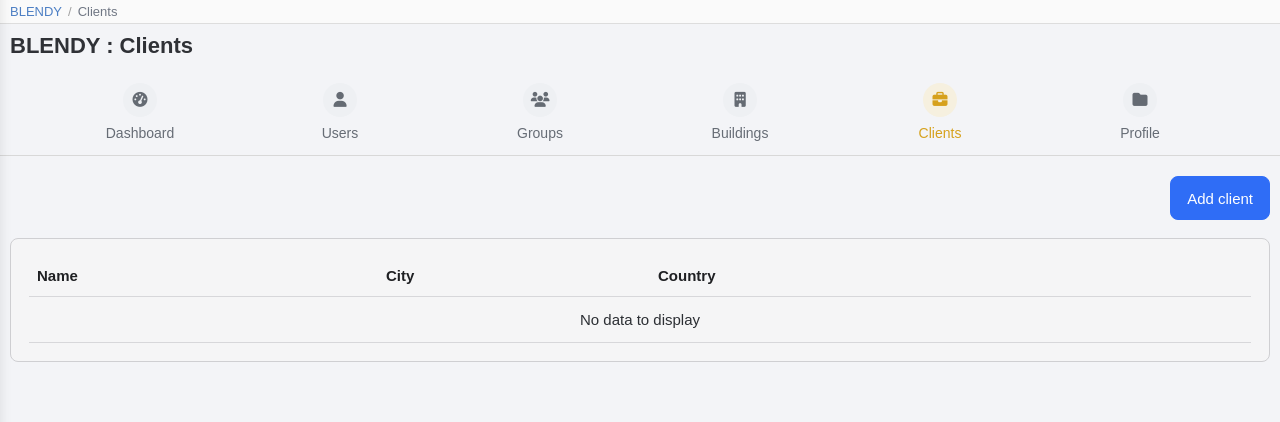
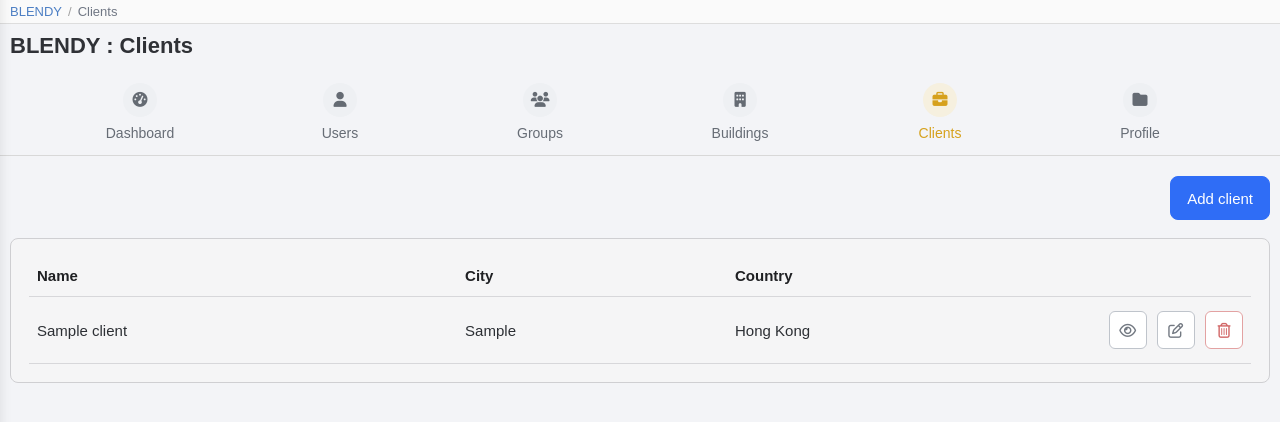
Before and after one commit to ConfitureCheung/Kaizen_2.0, a Django app: page /clients/ in a window 1280 px wide. Shown: the part 50-472 px from the top of the page. Run offline with Django 5.2, Linux system fonts and the light colour scheme; a user stored in the database is signed in; tables that the repository leaves empty hold one stand-in row (values such as "Sample post").

Commit message:
Updated Client Tag Functions

```diff
--- a/myportal/core/models.py
+++ b/myportal/core/models.py
@@ -1,5 +1,30 @@
 from django.conf import settings
 from django.db import models
+from django.utils.text import slugify
+
+
+PARTNERSHIP_CHOICES = [
+    ("skyforce", "Skyforce"),
+    ("others", "Others"),
+]
+
+COUNTRY_CHOICES = [
+    ("HK", "Hong Kong"),
+    ("CN", "China"),
+    ("JP", "Japan"),
+    ("KR", "South Korea"),
+    ("SG", "Singapore"),
+    ("TW", "Taiwan"),
+    ("AU", "Australia"),
+    ("GB", "United Kingdom"),
+    ("US", "United States"),
+    ("CA", "Canada"),
+    ("DE", "Germany"),
+    ("FR", "France"),
+    ("NL", "Netherlands"),
+    ("AE", "UAE"),
+    ("IN", "India"),
+]
 
 
 class DatabaseConnection(models.Model):
@@ -28,16 +53,34 @@
 
 class Client(models.Model):
     name = models.CharField(max_length=255, unique=True)
-    code = models.SlugField(max_length=100, unique=True)
+    code = models.SlugField(max_length=100, unique=True, blank=True, null=True)
+    address = models.CharField(max_length=500, blank=True)
+    city = models.CharField(max_length=100, blank=True)
+    state = models.CharField(max_length=100, blank=True)
+    postal = models.CharField(max_length=20, blank=True)
+    country = models.CharField(max_length=5, choices=COUNTRY_CHOICES, default="HK", blank=True)
+    partnership = models.CharField(max_length=20, choices=PARTNERSHIP_CHOICES, default="skyforce", blank=True)
+    phone = models.CharField(max_length=50, blank=True)
+    fax = models.CharField(max_length=50, blank=True)
+    logo = models.ImageField(upload_to="client_logos/", blank=True, null=True)
     contact_person = models.CharField(max_length=255, blank=True)
     email = models.EmailField(blank=True)
-    phone = models.CharField(max_length=50, blank=True)
-    address = models.TextField(blank=True)
     is_active = models.BooleanField(default=True)
     created_at = models.DateTimeField(auto_now_add=True)
 
     class Meta:
         ordering = ["name"]
+
+    def save(self, *args, **kwargs):
+        if not self.code:
+            base_slug = slugify(self.name) or "client"
+            unique_slug = base_slug
+            counter = 1
+            while Client.objects.filter(code=unique_slug).exclude(pk=self.pk).exists():
+                unique_slug = f"{base_slug}-{counter}"
+                counter += 1
+            self.code = unique_slug
+        super().save(*args, **kwargs)
 
     def __str__(self):
         return self.name
--- a/myportal/core/urls.py
+++ b/myportal/core/urls.py
@@ -4,15 +4,21 @@
 urlpatterns = [
     path("users/", views.users_view, name="users"),
     path("users/add/", views.user_detail_view, name="user_detail"),
+
     path("groups/", views.groups_view, name="groups"),
     path("groups/add/", views.group_detail_view, name="group_detail"),
     path("groups/<int:pk>/", views.group_saved_view, name="group_saved"),
     path("groups/<int:pk>/members/", views.group_members_view, name="group_members"),
+
     path("buildings/", views.buildings_view, name="buildings"),
     path("buildings/add/", views.building_detail_view, name="building_detail"),
     path("buildings/report/", views.building_report_view, name="building_report"),
+
     path("clients/", views.clients_view, name="clients"),
     path("clients/add/", views.client_detail_view, name="client_detail"),
-    path("clients/saved/", views.client_saved_view, name="client_saved"),
+    path("clients/<int:pk>/edit/", views.client_detail_view, name="client_edit"),
+    path("clients/<int:pk>/delete/", views.client_delete_view, name="client_delete"),
+    path("clients/<int:pk>/", views.client_saved_view, name="client_saved"),
+
     path("profile/", views.profile_view, name="profile"),
 ]
--- a/myportal/core/views.py
+++ b/myportal/core/views.py
@@ -3,7 +3,7 @@
 from django.shortcuts import render, get_object_or_404, redirect
 from django.urls import reverse
 
-from .models import Client, Building, ClientGroup, BuildingUser
+from .models import Client, Building, ClientGroup, BuildingUser, COUNTRY_CHOICES, PARTNERSHIP_CHOICES
 from accounts.forms import UserProfileForm
 from accounts.models import UserProfile
 
@@ -205,9 +205,76 @@
         clients = Client.objects.all()
     else:
         clients = Client.objects.filter(memberships__user=request.user).distinct()
+    deleted_name = request.session.pop("client_deleted_name", None)
     return render(request, "core/clients.html", {
         **get_sidebar_context(request.user),
-        "clients": clients
+        "clients": clients,
+        "deleted_name": deleted_name,
+    })
+
+
+@login_required
+def client_delete_view(request, pk):
+    if request.method != "POST":
+        return redirect("clients")
+    client = get_object_or_404(Client, pk=pk)
+    name = client.name
+    client.delete()
+    request.session["client_deleted_name"] = name
+    return redirect("clients")
+
+
+@login_required
+def client_detail_view(request, pk=None):
+    client = get_object_or_404(Client, pk=pk) if pk else None
+    if request.method == "POST":
+        name = request.POST.get("client_name", "").strip()
+        if not name:
+            return render(request, "core/client_detail.html", {
+                **get_sidebar_context(request.user),
+                "client": client, "country_choices": COUNTRY_CHOICES,
+                "partnership_choices": PARTNERSHIP_CHOICES, "name_error": True,
+            })
+        data = {
+            "name": name,
+            "address":     request.POST.get("client_address", "").strip(),
+            "city":        request.POST.get("client_city", "").strip(),
+            "state":       request.POST.get("client_state", "").strip(),
+            "postal":      request.POST.get("client_postal", "").strip(),
+            "country":     request.POST.get("client_country", "HK"),
+            "partnership": request.POST.get("client_partnership", "skyforce"),
+            "phone":       request.POST.get("client_phone", "").strip(),
+            "fax":         request.POST.get("client_fax", "").strip(),
+        }
+        if client:
+            for k, v in data.items():
+                setattr(client, k, v)
+            if request.FILES.get("client_logo"):
+                client.logo = request.FILES["client_logo"]
+            client.save()
+        else:
+            client = Client(**data)
+            if request.FILES.get("client_logo"):
+                client.logo = request.FILES["client_logo"]
+            client.save()
+        return redirect(reverse("client_saved", args=[client.pk]) + "?created=1")
+
+    return render(request, "core/client_detail.html", {
+        **get_sidebar_context(request.user),
+        "client": client,
+        "country_choices": COUNTRY_CHOICES,
+        "partnership_choices": PARTNERSHIP_CHOICES,
+    })
+
+
+@login_required
+def client_saved_view(request, pk):
+    client = get_object_or_404(Client, pk=pk)
+    created = request.GET.get("created")
+    return render(request, "core/client_saved.html", {
+        **get_sidebar_context(request.user),
+        "client": client,
+        "created": created,
     })
 
 
@@ -237,17 +304,3 @@
         "form": form,
         "profile": profile,
     })
-
-
-@login_required
-def client_detail_view(request):
-    return render(request, "core/client_detail.html", {
-        **get_sidebar_context(request.user),
-    })
-
-
-@login_required
-def client_saved_view(request):
-    return render(request, "core/client_saved.html", {
-        **get_sidebar_context(request.user),
-    })
--- a/myportal/static/css/app.css
+++ b/myportal/static/css/app.css
@@ -786,6 +786,32 @@
 .client-form-grid {
     display: grid;
     gap: 18px;
+}
+
+.client-logo-field {
+    align-self: start;
+}
+
+.client-logo-preview {
+    margin-top: 8px;
+    width: 140px;
+    height: 60px;
+    border: 1px solid #d4d4d4;
+    border-radius: 8px;
+    background: #fff;
+    display: flex;
+    align-items: center;
+    justify-content: center;
+    overflow: hidden;
+}
+
+.client-logo-preview-img {
+    max-width: 100%;
+    max-height: 100%;
+    width: auto;
+    height: auto;
+    display: block;
+    object-fit: contain;
 }
 
 .client-form-grid-2 {
--- a/myportal/templates/core/clients.html
+++ b/myportal/templates/core/clients.html
@@ -1,11 +1,18 @@
 {% extends "base.html" %}
-
 {% block title %}Clients{% endblock %}
 {% block breadcrumb %}Clients{% endblock %}
 {% block page_title %}BLENDY : Clients{% endblock %}
 
 {% block content %}
 <div class="clients-page">
+
+  {% if deleted_name %}
+  <div class="inline-message inline-message-success" id="delete-msg" style="margin-bottom:14px;">
+      <i class="fa-solid fa-check-circle" style="margin-right:6px;"></i>
+      &ldquo;{{ deleted_name }}&rdquo; has been successfully deleted.
+  </div>
+  {% endif %}
+
   <div class="page-actions">
       <a href="{% url 'client_detail' %}" class="primary-btn">Add client</a>
   </div>
@@ -21,11 +28,50 @@
               </tr>
           </thead>
           <tbody>
-                <tr>
-                    <td colspan="4" class="table-empty">No data to display</td>
+              {% if clients %}
+                  {% for client in clients %}
+                  <tr id="client-row-{{ client.pk }}">
+                      <td>{{ client.name }}</td>
+                      <td>{{ client.city|default:"-" }}</td>
+                      <td>{{ client.get_country_display }}</td>
+                      <td class="row-actions">
+                          <a href="{% url 'client_saved' client.pk %}" class="icon-action" title="View">
+                              <i class="fa-regular fa-eye"></i>
+                          </a>
+                          <a href="{% url 'client_edit' client.pk %}" class="icon-action" title="Edit">
+                              <i class="fa-regular fa-pen-to-square"></i>
+                          </a>
+                          <button type="button" class="icon-action danger" title="Delete"
+                                  onclick="confirmDelete({{ client.pk }}, '{{ client.name|escapejs }}')">
+                              <i class="fa-regular fa-trash-can"></i>
+                          </button>
+                      </td>
                   </tr>
+                  {% endfor %}
+              {% else %}
+              <tr><td colspan="4" class="table-empty">No data to display</td></tr>
+              {% endif %}
           </tbody>
       </table>
   </section>
 </div>
+
+<form id="delete-form" method="post" action="" style="display:none;">{% csrf_token %}</form>
+
+<script>
+function confirmDelete(pk, name) {
+    if (!confirm('Delete client "' + name + '"? This cannot be undone.')) return;
+    var form = document.getElementById('delete-form');
+    form.action = '/clients/' + pk + '/delete/';
+    form.submit();
+}
+var msg = document.getElementById('delete-msg');
+if (msg) {
+    setTimeout(function() {
+        msg.style.transition = 'opacity 0.4s';
+        msg.style.opacity = '0';
+        setTimeout(function() { msg.remove(); }, 420);
+    }, 4000);
+}
+</script>
 {% endblock %}
```
Also changed, not shown: myportal/templates/core/client_detail.html (+69 -29 lines), myportal/templates/core/client_saved.html (+37 -10 lines), myportal/core/migrations/0002_client_city_client_country_client_fax_client_logo_and_more.py (added), myportal/core/migrations/0003_alter_client_code.py (added), myportal/media/client_logos/elta_icon.png (added), myportal/media/client_logos/mtr_icon.png (added), 4 other files. Lines whose indentation alone changed are shown as unchanged.
